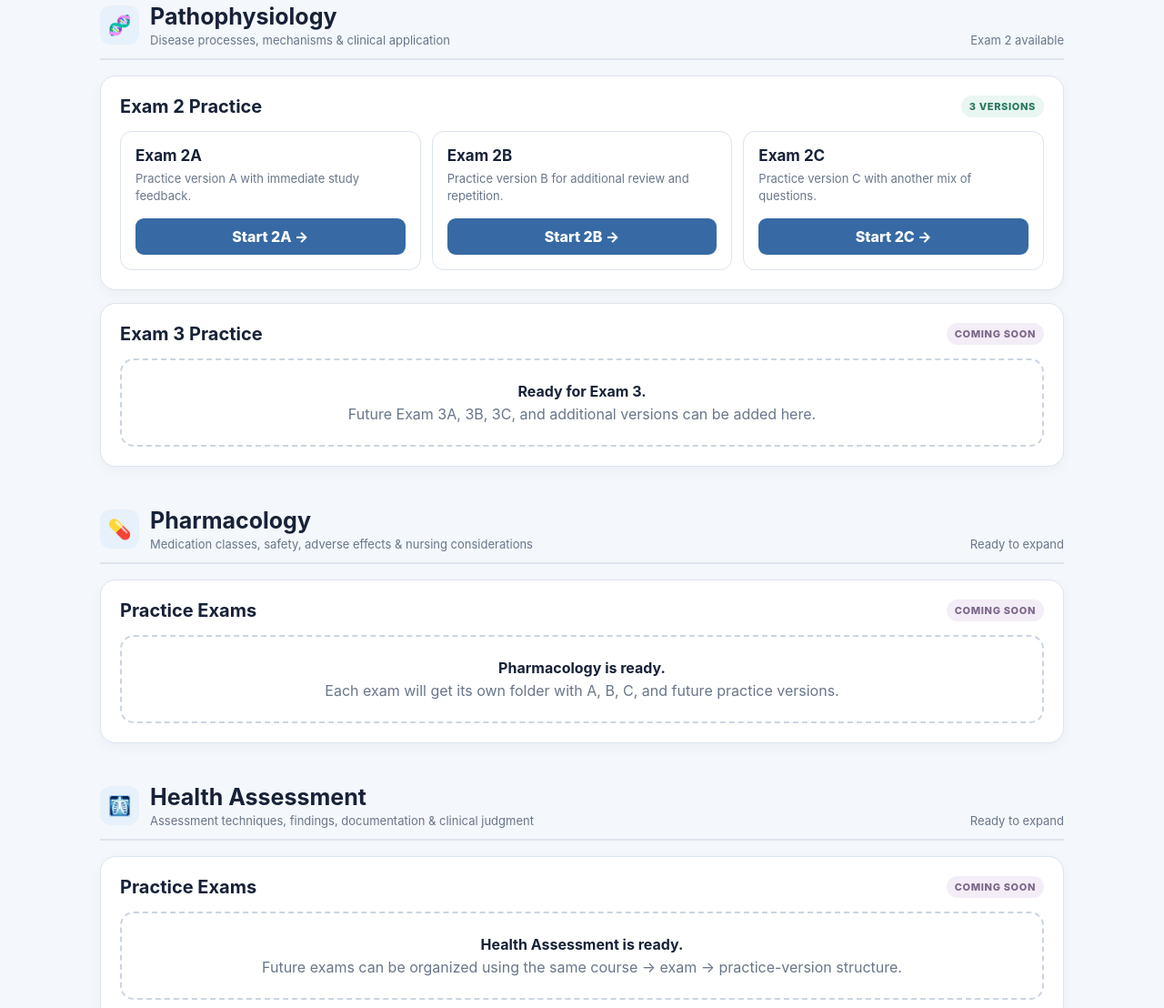
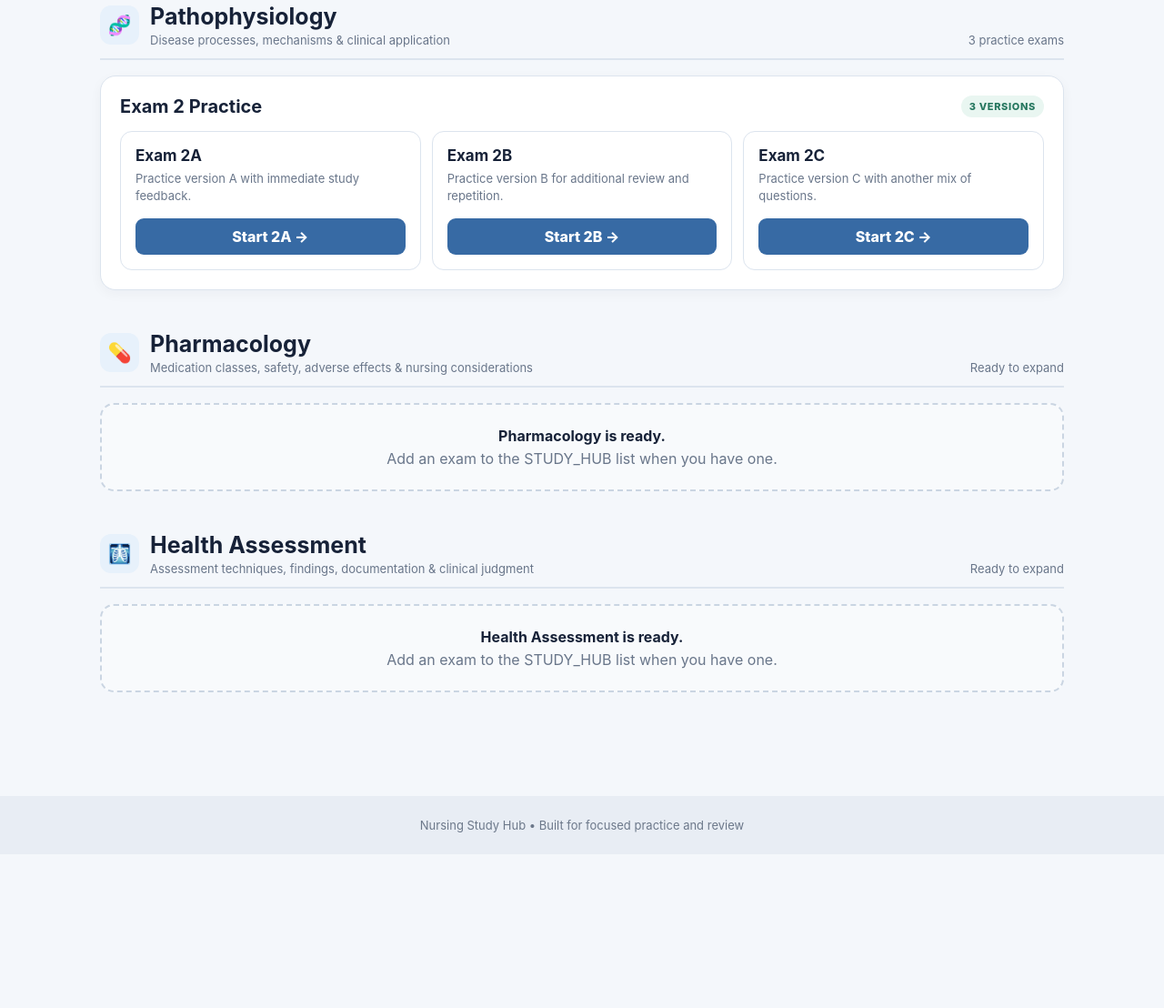
Before and after one commit to adamweber1981/gson-cohort-study-hub, a plain HTML site: page index.html in a window 1280 px wide. Shown: the part 498-1606 px from the top of the page at 91% size. After the commit the page ends 1437 px from the top, so only its background shows below. Drawn offline with Linux system fonts and the light colour scheme.

Commit message:
Add files via upload

```diff
--- a/index.html
+++ b/index.html
@@ -14,10 +14,10 @@ h1{font-size:clamp(38px,7vw,66px);letter-spacing:-.05em;line-height:1;margin:12p
 main{padding:35px 20px 70px}.welcome{background:#fff;border:1px solid var(--line);border-radius:17px;padding:20px;box-shadow:0 5px 18px #12233f0b;margin-bottom:38px}.welcome b{display:block;margin-bottom:5px}.welcome span{color:var(--muted)}
 .course{margin:44px 0;scroll-margin-top:15px}.course-head{display:flex;justify-content:space-between;align-items:end;gap:15px;border-bottom:2px solid var(--line);padding-bottom:12px;margin-bottom:17px}.title{display:flex;gap:12px;align-items:center}.icon{width:43px;height:43px;border-radius:12px;background:#e7f1fb;display:grid;place-items:center;font-size:21px}
 h2{margin:0;font-size:25px}.sub,.count{color:var(--muted);font-size:13px;margin-top:3px}.exam{background:#fff;border:1px solid var(--line);border-radius:17px;padding:21px;margin:14px 0;box-shadow:0 4px 14px #12233f0a}
-.exam-top{display:flex;justify-content:space-between;gap:12px;align-items:center;margin-bottom:15px}.exam h3{margin:0;font-size:20px}.badge{color:var(--green);background:#e9f6f1;border-radius:999px;padding:5px 9px;font-size:11px;font-weight:800;text-transform:uppercase;letter-spacing:.06em}.badge.soon{color:#7b6688;background:#f3edf7}
+.exam-top{display:flex;justify-content:space-between;gap:12px;align-items:center;margin-bottom:15px}.exam h3{margin:0;font-size:20px}.badge{color:var(--green);background:#e9f6f1;border-radius:999px;padding:5px 9px;font-size:11px;font-weight:800;text-transform:uppercase;letter-spacing:.06em}
 .versions{display:grid;grid-template-columns:repeat(3,1fr);gap:12px}.version{border:1px solid var(--line);border-radius:13px;padding:16px;display:flex;flex-direction:column;min-height:145px}.version strong{font-size:17px}.version p{color:var(--muted);font-size:13px;line-height:1.45;margin:6px 0 15px}
 .start{margin-top:auto;text-align:center;text-decoration:none;color:#fff;background:var(--blue);border-radius:9px;padding:10px;font-weight:800}.start:hover{filter:brightness(.94)}
-.placeholder{border:2px dashed #cad5e2;border-radius:15px;padding:24px;text-align:center;color:var(--muted);background:#ffffff66}.placeholder b{display:block;color:var(--ink);margin-bottom:5px}
+.empty{border:2px dashed #cad5e2;border-radius:15px;padding:24px;text-align:center;color:var(--muted);background:#ffffff66}.empty b{display:block;color:var(--ink);margin-bottom:5px}
 footer{text-align:center;background:#e8edf4;color:#6c788a;padding:24px;font-size:13px}
 @media(max-width:760px){.versions{grid-template-columns:1fr}.count{display:none}.exam-top{align-items:flex-start}}
 </style>
@@ -27,38 +27,150 @@ footer{text-align:center;background:#e8edf4;color:#6c788a;padding:24px;font-size
 <div class="eyebrow">Nursing School • Practice Exams</div>
 <h1>Nursing Study Hub</h1>
 <p>Practice. Review. Learn. Repeat. Choose a course, select an exam, and launch a practice version with immediate answer feedback and rationales.</p>
-<nav class="nav"><a href="#pathophysiology">Pathophysiology</a><a href="#pharmacology">Pharmacology</a><a href="#health-assessment">Health Assessment</a></nav>
+<nav class="nav" id="courseNav"></nav>
 </div></header>
 
 <main class="wrap">
 <div class="welcome"><b>🩺 Choose what you want to study.</b><span>The hub is organized by course, then exam, then practice version so it can keep growing throughout nursing school.</span></div>
+<div id="studyHub"></div>
+</main>
 
-<section class="course" id="pathophysiology">
-<div class="course-head"><div class="title"><div class="icon">🧬</div><div><h2>Pathophysiology</h2><div class="sub">Disease processes, mechanisms & clinical application</div></div></div><div class="count">Exam 2 available</div></div>
+<footer>Nursing Study Hub • Built for focused practice and review</footer>
 
-<div class="exam">
-<div class="exam-top"><h3>Exam 2 Practice</h3><span class="badge">3 versions</span></div>
-<div class="versions">
-<div class="version"><strong>Exam 2A</strong><p>Practice version A with immediate study feedback.</p><a class="start" href="Pathophysiology/Exam%202/Pathophysiology%20Exam%202a.html">Start 2A →</a></div>
-<div class="version"><strong>Exam 2B</strong><p>Practice version B for additional review and repetition.</p><a class="start" href="Pathophysiology/Exam%202/Pathophysiology%20Exam%202b.html">Start 2B →</a></div>
-<div class="version"><strong>Exam 2C</strong><p>Practice version C with another mix of questions.</p><a class="start" href="Pathophysiology/Exam%202/Pathophysiology%20Exam%202c.html">Start 2C →</a></div>
-</div></div>
+<script>
+/* ============================================================
+   STUDY HUB EXAM LIST
+   ============================================================
+   THIS IS THE ONLY SECTION YOU NEED TO EDIT TO ADD NEW TESTS.
 
-<div class="exam">
-<div class="exam-top"><h3>Exam 3 Practice</h3><span class="badge soon">Coming soon</span></div>
-<div class="placeholder"><b>Ready for Exam 3.</b>Future Exam 3A, 3B, 3C, and additional versions can be added here.</div>
-</div>
-</section>
+   Example new test:
+   {
+     version: "2A",
+     file: "Pharmacology/Exam 2/Pharmacology Exam 2a.html",
+     description: "Practice version A."
+   }
 
-<section class="course" id="pharmacology">
-<div class="course-head"><div class="title"><div class="icon">💊</div><div><h2>Pharmacology</h2><div class="sub">Medication classes, safety, adverse effects & nursing considerations</div></div></div><div class="count">Ready to expand</div></div>
-<div class="exam"><div class="exam-top"><h3>Practice Exams</h3><span class="badge soon">Coming soon</span></div><div class="placeholder"><b>Pharmacology is ready.</b>Each exam will get its own folder with A, B, C, and future practice versions.</div></div>
-</section>
+   Add it inside the appropriate exam's "versions" list.
+   ============================================================ */
 
-<section class="course" id="health-assessment">
-<div class="course-head"><div class="title"><div class="icon">🩻</div><div><h2>Health Assessment</h2><div class="sub">Assessment techniques, findings, documentation & clinical judgment</div></div></div><div class="count">Ready to expand</div></div>
-<div class="exam"><div class="exam-top"><h3>Practice Exams</h3><span class="badge soon">Coming soon</span></div><div class="placeholder"><b>Health Assessment is ready.</b>Future exams can be organized using the same course → exam → practice-version structure.</div></div>
-</section>
-</main>
-<footer>Nursing Study Hub • Built for focused practice and review</footer>
-</body></html>
+const STUDY_HUB = [
+  {
+    course: "Pathophysiology",
+    icon: "🧬",
+    description: "Disease processes, mechanisms & clinical application",
+    exams: [
+      {
+        name: "Exam 2",
+        versions: [
+          {
+            version: "2A",
+            file: "Pathophysiology/Exam 2/Pathophysiology Exam 2a.html",
+            description: "Practice version A with immediate study feedback."
+          },
+          {
+            version: "2B",
+            file: "Pathophysiology/Exam 2/Pathophysiology Exam 2b.html",
+            description: "Practice version B for additional review and repetition."
+          },
+          {
+            version: "2C",
+            file: "Pathophysiology/Exam 2/Pathophysiology Exam 2c.html",
+            description: "Practice version C with another mix of questions."
+          }
+        ]
+      }
+    ]
+  },
+  {
+    course: "Pharmacology",
+    icon: "💊",
+    description: "Medication classes, safety, adverse effects & nursing considerations",
+    exams: []
+  },
+  {
+    course: "Health Assessment",
+    icon: "🩻",
+    description: "Assessment techniques, findings, documentation & clinical judgment",
+    exams: []
+  }
+];
+
+/* ============================================================
+   PAGE BUILDER — YOU SHOULD NOT NEED TO EDIT BELOW THIS LINE
+   ============================================================ */
+
+function slugify(text) {
+  return text.toLowerCase().replace(/&/g,"and").replace(/[^a-z0-9]+/g,"-").replace(/^-|-$/g,"");
+}
+
+function totalVersions(course) {
+  return course.exams.reduce((sum, exam) => sum + exam.versions.length, 0);
+}
+
+function renderHub() {
+  const hub = document.getElementById("studyHub");
+  const nav = document.getElementById("courseNav");
+
+  STUDY_HUB.forEach(course => {
+    const id = slugify(course.course);
+
+    const navLink = document.createElement("a");
+    navLink.href = "#" + id;
+    navLink.textContent = course.course;
+    nav.appendChild(navLink);
+
+    const section = document.createElement("section");
+    section.className = "course";
+    section.id = id;
+
+    const count = totalVersions(course);
+    section.innerHTML = `
+      <div class="course-head">
+        <div class="title">
+          <div class="icon">${course.icon}</div>
+          <div>
+            <h2>${course.course}</h2>
+            <div class="sub">${course.description}</div>
+          </div>
+        </div>
+        <div class="count">${count ? count + " practice " + (count === 1 ? "exam" : "exams") : "Ready to expand"}</div>
+      </div>
+    `;
+
+    if (course.exams.length === 0) {
+      const empty = document.createElement("div");
+      empty.className = "empty";
+      empty.innerHTML = `<b>${course.course} is ready.</b>Add an exam to the STUDY_HUB list when you have one.`;
+      section.appendChild(empty);
+    } else {
+      course.exams.forEach(exam => {
+        const examBox = document.createElement("div");
+        examBox.className = "exam";
+
+        const versions = exam.versions.map(v => `
+          <div class="version">
+            <strong>Exam ${v.version}</strong>
+            <p>${v.description || "Interactive practice exam with immediate feedback."}</p>
+            <a class="start" href="${encodeURI(v.file)}">Start ${v.version} →</a>
+          </div>
+        `).join("");
+
+        examBox.innerHTML = `
+          <div class="exam-top">
+            <h3>${exam.name} Practice</h3>
+            <span class="badge">${exam.versions.length} ${exam.versions.length === 1 ? "version" : "versions"}</span>
+          </div>
+          <div class="versions">${versions}</div>
+        `;
+        section.appendChild(examBox);
+      });
+    }
+
+    hub.appendChild(section);
+  });
+}
+
+renderHub();
+</script>
+</body>
+</html>
```
